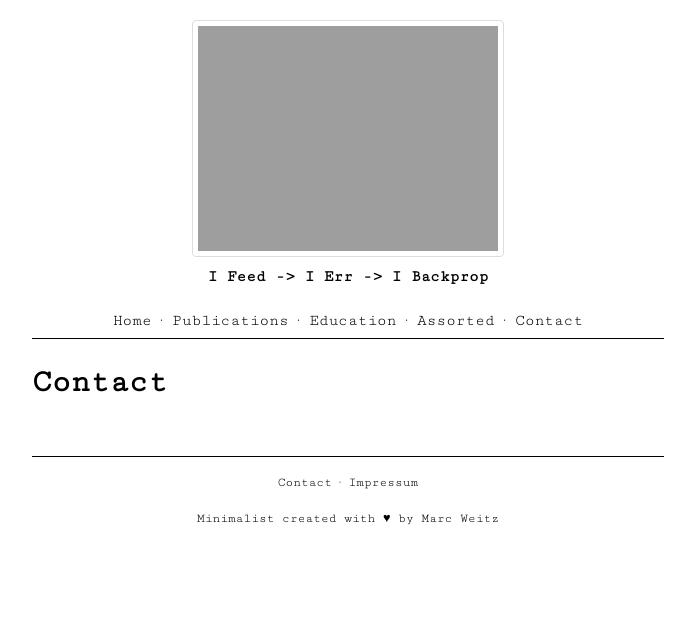
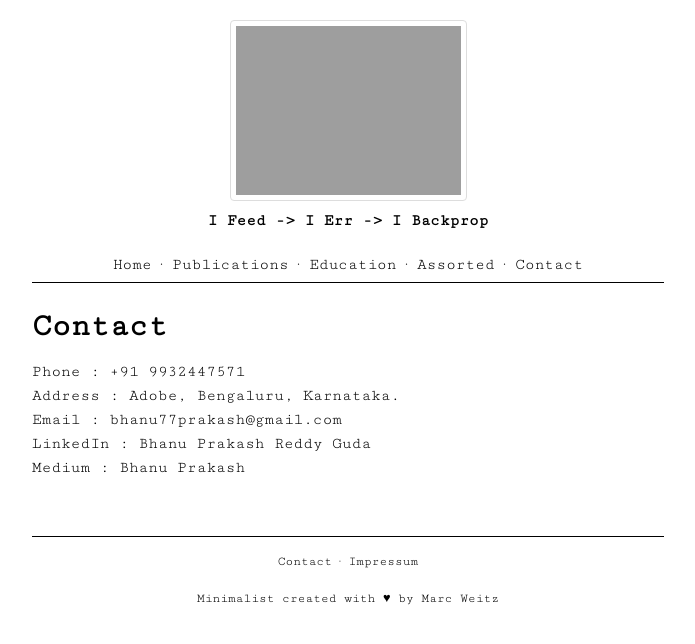
Before and after one commit to bhanu77prakash/bhanu77prakash.github.io, a Jekyll site: the page built from contact.md, in a window 1280 px wide. Shown: the top 644 px of the page, without its empty margins (292-987 px from the left). Built offline with Jekyll 4.4.1, drawn with Linux system fonts in a browser that asks for light colours.

Commit message:
updated site

```diff
--- a/_includes/logo.html
+++ b/_includes/logo.html
@@ -1,7 +1,7 @@
 <div id="logo">
   <div>
     <a href="{{site.url}}{{site.baseurl}}/">
-      <img src="{{site.url}}{{site.baseurl}}/assets/images/logo.jpg" alt="Image" style="border: 1px solid #ddd; border-radius: 4px;padding: 5px;width: 300px;"></img>
+      <img src="{{site.url}}{{site.baseurl}}/assets/images/logo.jpg" alt="Image" style="border: 1px solid #ddd; border-radius: 4px;padding: 5px;width: 225px;"></img>
     </a>
   </div>
   <b >
--- a/_includes/nav.html
+++ b/_includes/nav.html
@@ -3,5 +3,5 @@
   <a href="{{site.url}}{{site.baseurl}}/projects/">Publications</a> ·
   <a href="{{site.url}}{{site.baseurl}}/projects/">Education</a> ·
   <a href="{{site.url}}{{site.baseurl}}/projects/">Assorted</a> ·
-  <a href="{{site.url}}{{site.baseurl}}/projects/">Contact</a>
+  <a href="{{site.url}}{{site.baseurl}}/contact/">Contact</a>
 </div>
--- a/contact.md
+++ b/contact.md
@@ -3,3 +3,8 @@ layout: default
 title: Contact
 permalink: /contact/
 ---
+Phone    :  +91 9932447571
+Address  :  Adobe, Bengaluru, Karnataka.
+Email    :  bhanu77prakash@gmail.com
+LinkedIn :  Bhanu Prakash Reddy Guda
+Medium   :  Bhanu Prakash
```
